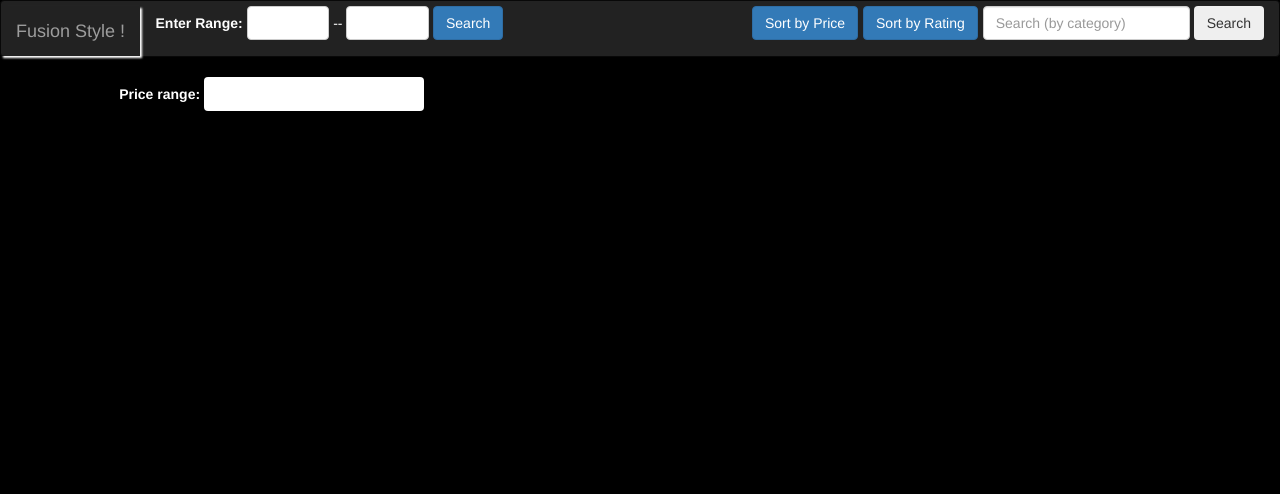
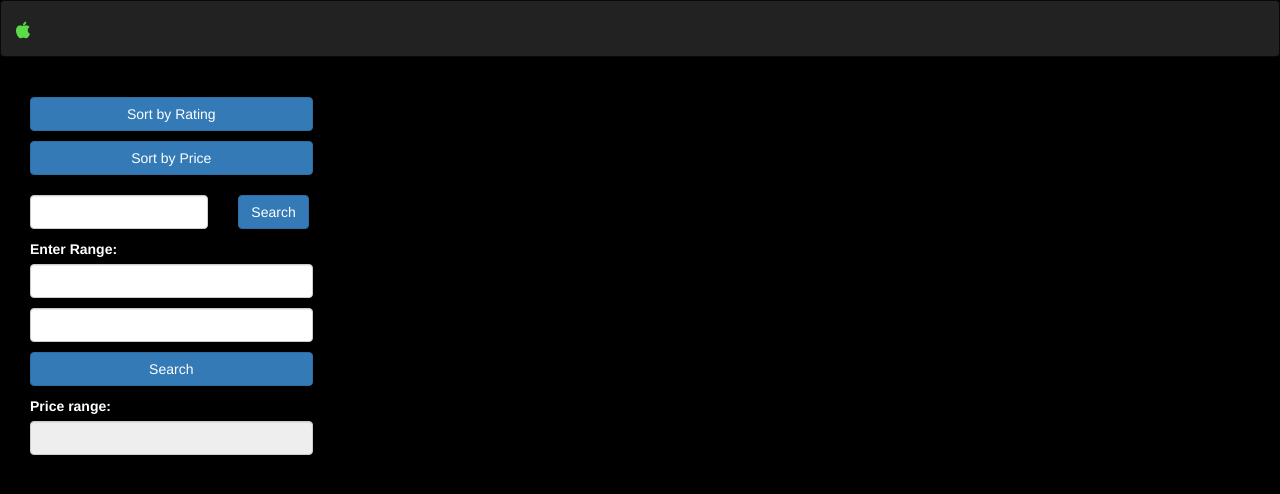
Before and after one commit to divyanshu-rawat/Shopping-Cart-Application, a PHP site: page / in a window 1280 px wide. Shown: the top 494 px of the page. Run offline with PHP 8.4, Linux system fonts and the light colour scheme.

Commit message:
Updated User Interface !

```diff
--- a/css/style.css
+++ b/css/style.css
@@ -1,13 +1,6 @@
 .container-fluid
 {
 	margin-top: 5px;
-}
-
-.img-thumbnail
-{
-	 height: 150px;
-	 width: 120px;
-	 padding: 4px auto;
 }
 
 span.stars, span.stars span {
@@ -26,87 +19,51 @@
 	cursor: pointer;
 }
 
+.xyz
+{
+    padding-right: 0px !important;
+    padding-left: 0px !important;
+}
+
+
+.margin-top
+{
+    margin-top: 10px;
+}
+
 li{
 	margin-left: 5px;
 	margin-right: 5px;
 }
 
-#row_content
+.row_content
 {
 	color:black;
-	box-shadow: 2px 2px 4px white;
 	font-family:cursive !important;
-	margin-top:2px;
+	margin-top:10px;
 	font-weight: bold;
-	/*background:url('../images_used/black_paper.png');*/
 	background-color: white;
 	border-radius:5px;
-	margin-right:2%;
-	margin-left:5%;
-	height: 225px;
+	height: 240px;
 }
 
 
 .color_sh
 {
 	width: 25px;
-	/*border:2px solid black;*/
-	/*box-shadow: 2px 2px solid black;*/
 	height: 25px;
 }
 
-.navbar-brand
+.white
 {
-	box-shadow: 2px 2px 2px white;
-	font-style: cursive;
+    color: white;
+}
+.width
+{
+    width: 100%;
 }
 
-
-.product_count
+body
 {
-	display: inline-block;
-    /* margin: 10px auto; */
-    margin-top: 0%;
-    margin-left: 9%;
-    /* border: 1px solid white; */
-    font-weight: bold;
-    padding: 4px;
-    box-shadow: 1px 1px 2px white;
-}
-
-.my_class
-{
-	display: inline-block;
-	height: 34px;
-    padding: 6px 12px;
-    font-size: 14px;
-    line-height: 1.42857143;
-    color: #555;
-    background-color: #fff;
-    background-image: none;
-    border: 1px solid #ccc;
-    border-radius: 4px;
-    width:10%;
-}
-
-.range_1
-{
-	display: inline-block;
-    height: 34px;
-    margin-bottom: 10px;
-    padding: 6px 12px;
-    font-size: 14px;
-    line-height: 1.42857143;
-    color: #555;
-    background-color: #fff;
-    background-image: none;
-    border: 1px solid #ccc;
-    border-radius: 4px;
-}
-
-
-body{
-
-	/*background: url('../extra/black-white-background-3.jpg');*/
 	background: black;
 }
--- a/css/ui.css
+++ b/css/ui.css
@@ -33,6 +33,7 @@
 .ui-slider-horizontal .ui-slider-handle {
 	top: -.3em;
 	margin-left: -.6em;
+
 }
 .ui-slider-horizontal .ui-slider-range {
 	top: 0;
@@ -53,6 +54,7 @@
 	left: -.3em;
 	margin-left: 0;
 	margin-bottom: -.6em;
+
 }
 .ui-slider-vertical .ui-slider-range {
 	left: 0;
@@ -72,6 +74,7 @@
 
 .ui-widget.ui-widget-content {
 	border: 1px solid #c5c5c5;
+	/*border-radius: 100% !important;*/
 }
 .ui-widget-content {
 	border: 1px solid #dddddd;
@@ -99,10 +102,11 @@
 .ui-button,
 html .ui-button.ui-state-disabled:hover,
 html .ui-button.ui-state-disabled:active {
-	border: 1px solid #c5c5c5;
-	background: #f6f6f6;
+	border: 2px solid #c5c5c5;
+	background: black;
 	font-weight: normal;
 	color: #454545;
+	border-radius: 100% !important;
 }
 .ui-state-default a,
 .ui-state-default a:link,
--- a/index.html
+++ b/index.html
@@ -15,66 +15,84 @@
 
   <script src="bower_components/bootstrap/dist/js/bootstrap.min.js"></script>
 
-	<script src="bower_components/jquery-ui/jquery-ui.js"></script>
+  <script src="bower_components/jquery-ui/jquery-ui.js"></script>
 
-	<link rel="stylesheet" type="text/css" href="css/ui.css">
-<!-- slider_purpose ! -->
-	<!-- <link rel="stylesheet" href="https://code.jquery.com/mobile/1.4.5/jquery.mobile-1.4.5.min.css">
-	<script src="https://code.jquery.com/jquery-1.11.3.min.js"></script>
-	<script src="https://code.jquery.com/mobile/1.4.5/jquery.mobile-1.4.5.min.js"></script> -->
-<!--  -->
+  <link rel="stylesheet" type="text/css" href="css/ui.css">
+
 </head>
 <body>
-		<nav class="navbar navbar-inverse">
-			  <div class="container-fluid ">
-			    <div class="navbar-header">
-			      <a class="navbar-brand" id = "reload_it" href="#" >Fusion Style !</a>
 
-			    </div>
+	<nav class="navbar navbar-inverse">
+        <div class="container-fluid">
+          <div class="navbar-header">
+            <button type="button" class="navbar-toggle" data-toggle="collapse" data-target="#myNavbar">
+              <span class="icon-bar"></span>
+              <span class="icon-bar"></span>
+              <span class="icon-bar"></span>
+            </button>
+
+            <a class="navbar-brand" href="#">
+                  <i class="fa fa-apple" style="color:#5bdb48" aria-hidden="true"></i>
+            </a>
+
+          </div>
+          <div class="collapse navbar-collapse" id="myNavbar">
+          </div>
+        </div>
+      </nav>
 
 
-			    <form class="form-inline pull-right">
-			    	<input class="form-control" type="text" placeholder="Search (by category)" id = "search_bar" autocomplete="">
-			    	<button class="btn btn-outline-success" id = "search_btn" type="button">Search</button>
-			    </form>
-			    <div style="display:inline-block;" class="pull-right">
+		<div class="col-lg-12 col-md-12 col-sm-12 col-xs-12 margin-top">
 
-			   			<label for="range" style="color:white;">Enter Range:</label>
-					    <input  id = "range_1" class="my_class">
-					    <span style="color:white;">--</span>
-					    <input  id = "range_2" class="my_class">
-					    <button class="btn btn-primary " style = "vertical-align:top;" type="button" id = "search_btn_2">Search</button>
-					    <button  type="button" style = "vertical-align:top;margin-right:5px;" class="btn btn-primary pull-right" id="sort_rating">Sort by Rating</button>
-				      	<button  type="button" style = "vertical-align:top;margin-right:5px;" class="btn btn-primary pull-right" id="sort_price">Sort by Price</button>
-  				</div>
+		<div class="col-lg-3 col-md-3 col-sm-4 col-xs-6 xyz">
 
 
-  			</div>
-		</nav>
 
-		<div class="row col-lg-12">
-		  <div class="col-sm-6 col-sm-offset-1">
-		    <div class="card card-block">
+		<div class="col-lg-12 col-md-12 col-sm-12 col-xs-12 xyz">
 
-					<div>
-					  		<label for="amount" style="color:white;">Price range:</label>
-					  		<input type="text" id="amount" readonly class = "range_1" style="border:0; color:black; font-weight:bold;">
+		<div class="col-lg-12 margin-top ">
+		 	<button  type="button" class="btn btn-primary width" id="sort_rating">Sort by Rating</button>
 
-					</div>
+		 	<button  type="button" class="btn btn-primary width margin-top" id="sort_price" >Sort by Price</button>
+		</div>
 
-					<div id="slider-range"></div>
-
-		    </div>
-		  </div>
 		</div>
 
 
-			<div class="container  col-lg-12" id="panel-container">
+
+		<div class="col-lg-12 col-md-12 col-sm-12 col-xs-12 xyz margin-top " >
+		<div class="col-lg-8 margin-top">
+				<input class="form-control" type="text" placeholder="" id = "search_bar" autocomplete="">
+		</div>
+		<div class="col-lg-4 margin-top" style="padding-right:0px;">
+	    	<button class="btn btn-primary" id = "search_btn" type="button">Search</button>
+		</div>
+		</div>
+
+		<div class="col-lg-12 col-md-12 col-sm-12 col-xs-12  margin-top">
+			<label for="range" class="white">Enter Range:</label>
+			<input  id = "range_1" class="form-control">
+			<input  id = "range_2" class="form-control margin-top">
+			<button class="btn btn-primary width margin-top" type="button" id = "search_btn_2">Search</button>
+		</div>
 
 
-		    </div>
+		<div class="col-lg-12 col-md-12 col-sm-12 col-xs-12  margin-top">
+			<label for="amount" class="white">Price range:</label>
+			<input type="text" id="amount" readonly class = "form-control">
+		</div>
+
+		<div class="col-lg-12 col-md-12 col-sm-12 col-xs-12  margin-top">
+			 <div id="slider-range"></div>
+		</div>
 
 
+		</div>
+
+			<div class="col-lg-9 col-md-9 col-sm-12 col-xs-12" id="panel-container">
+
+			</div>
+		</div>
 
 </body>
 
```
Also changed, not shown: js/script.js (+39 -91 lines).
